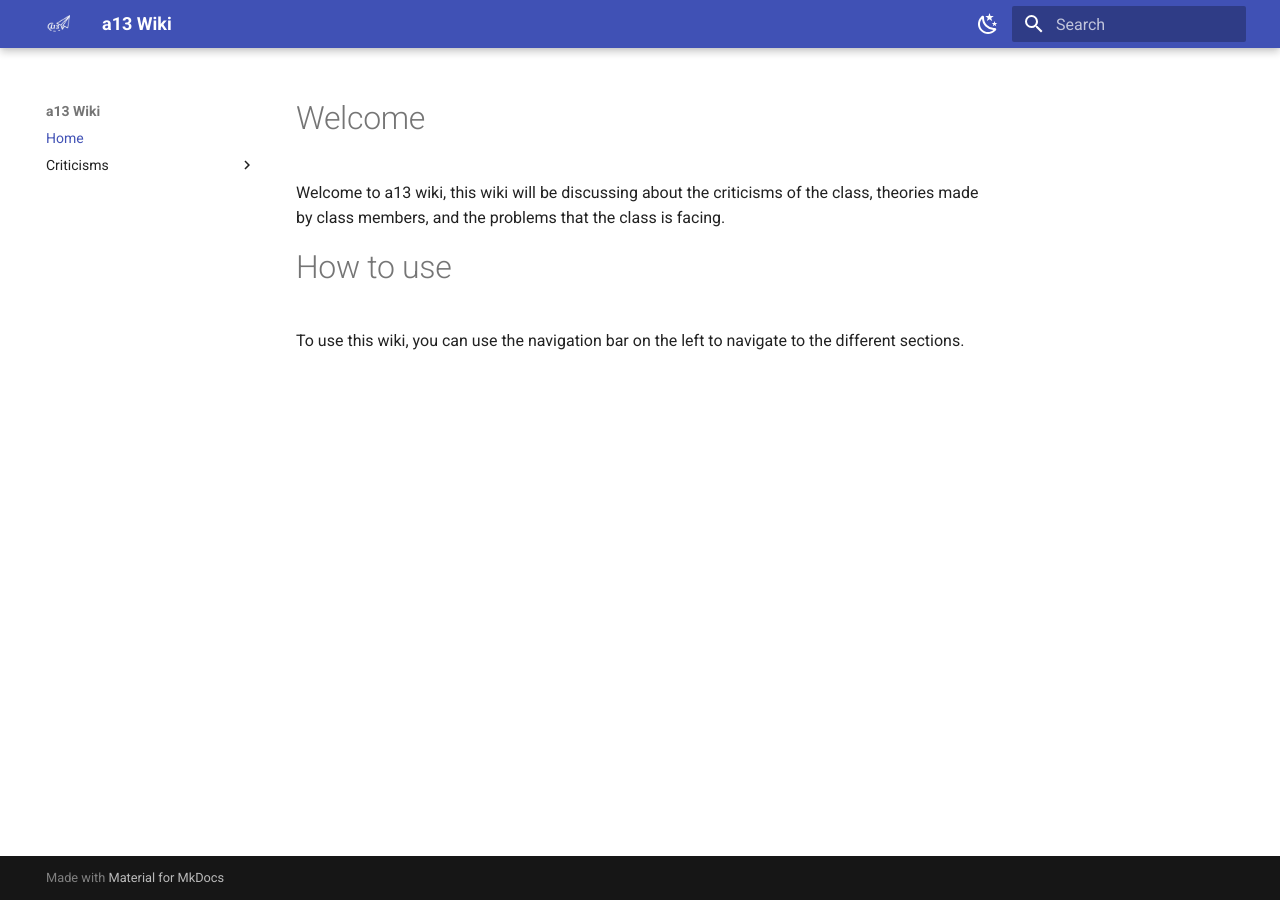
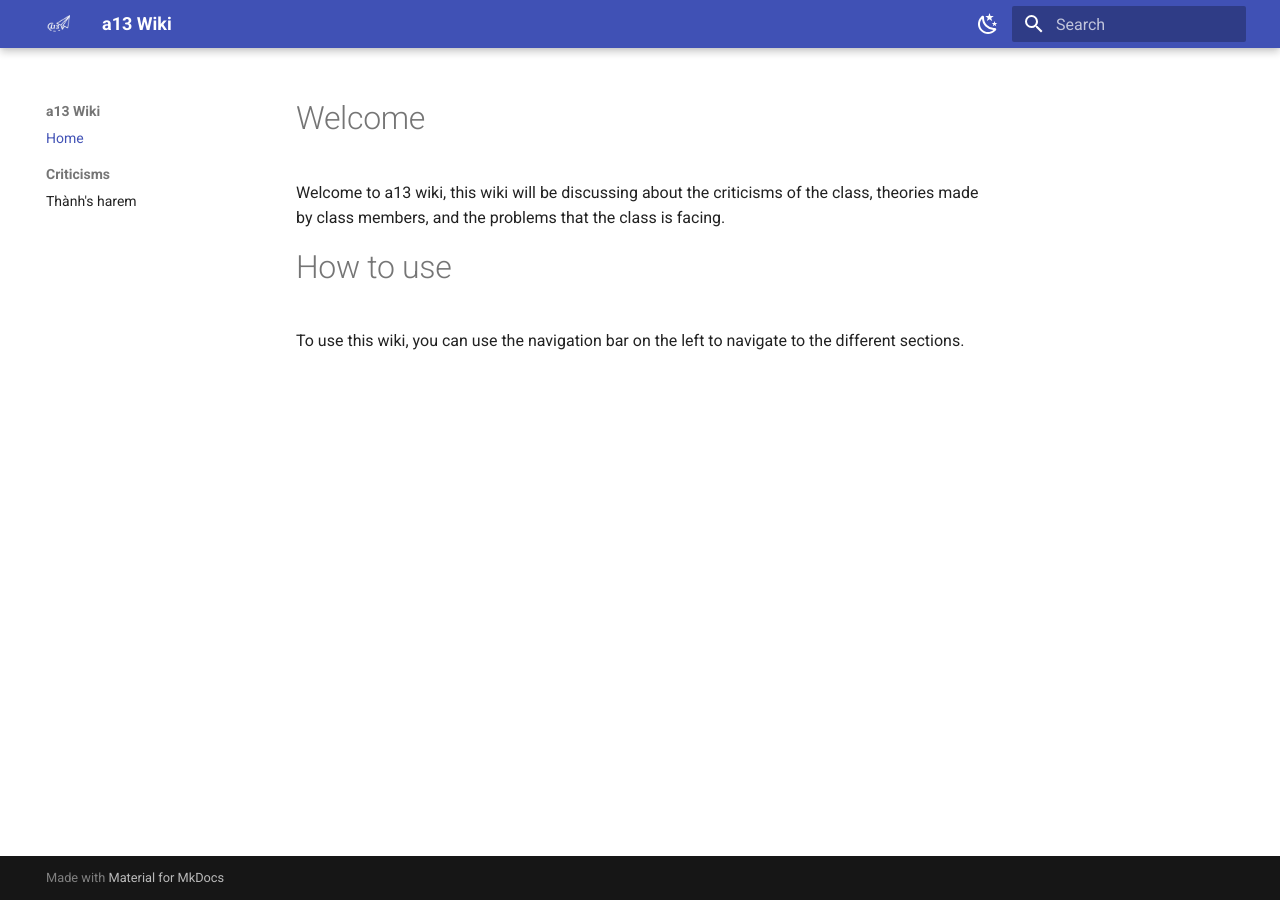
Before and after one commit to dzhoz0/a13-wiki, an MkDocs documentation site: the page built from docs/index.md, in a window 1280 px wide. Built offline with MkDocs 1.6.1 and Material for MkDocs 9.7.7, drawn with Linux system fonts in a browser that asks for light colours.

Commit message:
Added navgiation.sections

```diff
--- a/mkdocs.yml
+++ b/mkdocs.yml
@@ -16,6 +16,8 @@ theme:
         name: Switch to light mode
   logo : "/Images/favicon.png"
   favicon: "/Images/favicon.png"
+  features:
+    - navigation.sections
 nav:
     - Home: 'index.md'
     - Criticisms:
```
